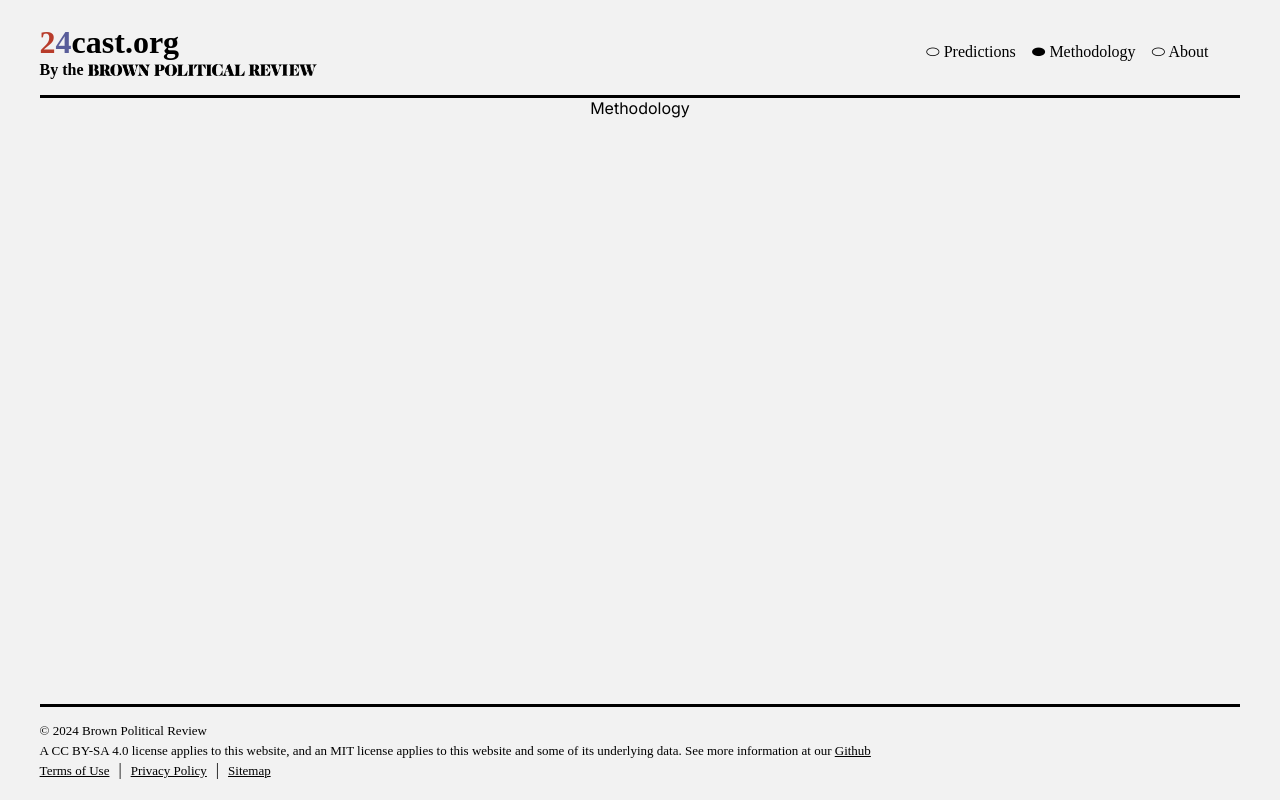
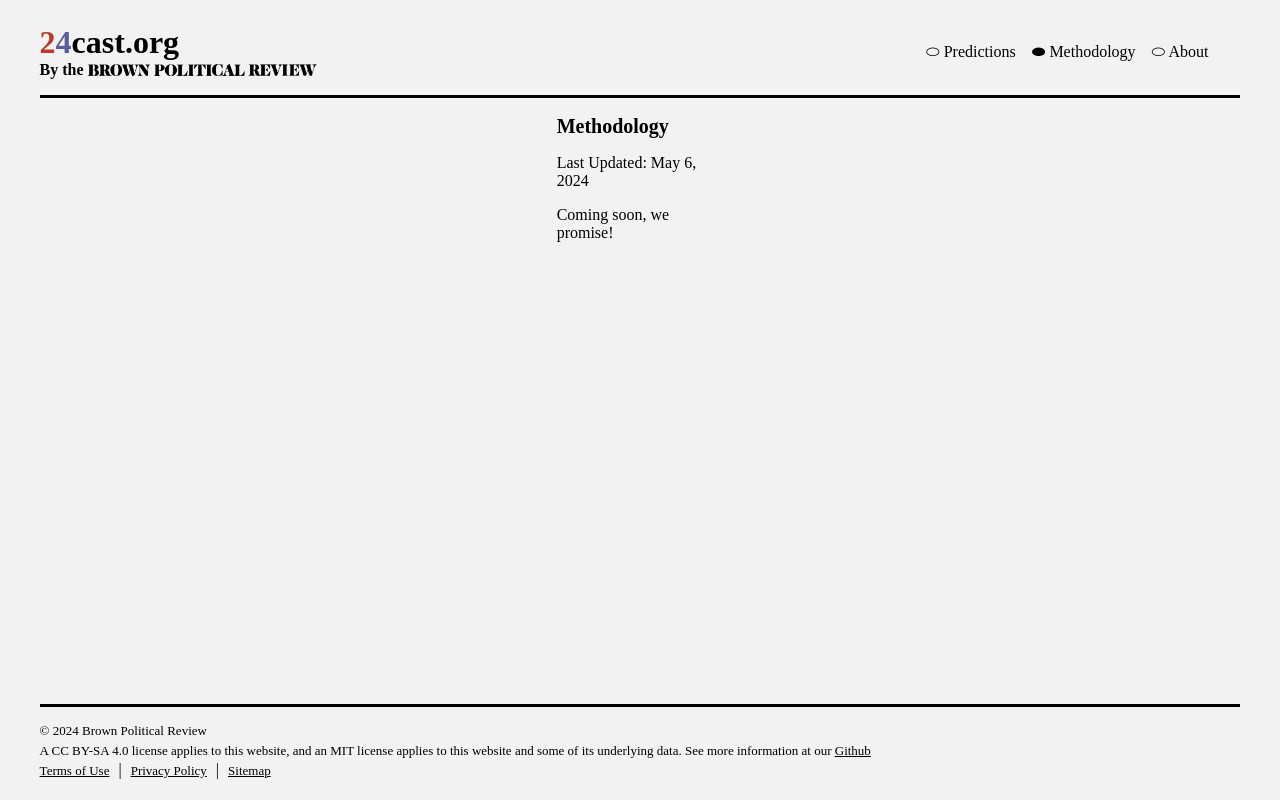
Before and after one commit to BPR-Data-Team/ElectionModel2024-site, a Next.js app: page /methodology in a window 1280 px wide. Built offline with nearby package versions, Linux system fonts and the light colour scheme; a web font is replaced by a local one.

Commit message:
peripheral styling

```diff
--- a/src/app/about/page.module.css
+++ b/src/app/about/page.module.css
@@ -1,9 +1,17 @@
 .main {
-    margin-top: 1rem;
-    display: flex;
-    flex-direction: column;
-    gap: 1rem;
-  }
+  margin-top: 1rem;
+  text-align: left;
+}
+
+.overall {
+  width: 95%;
+  margin-inline: auto;
+}
+
+.header {
+  text-align: center;
+}
+
 
   @media (max-width: 450px) {
     .mapAndSims {
--- a/src/app/methodology/page.module.css
+++ b/src/app/methodology/page.module.css
@@ -0,0 +1,19 @@
+.main {
+    margin-top: 1rem;
+    text-align: left;
+  }
+
+.overall {
+  width: 95%;
+  margin-inline: auto;
+}
+
+  /* center text */
+  .center {
+    text-align: center;
+    /* font-size: 1.5rem; */
+    margin-top: 1rem;
+    display: flex;
+    flex-direction: column;
+    /* gap: 1rem; */
+  }
--- a/src/app/methodology/page.tsx
+++ b/src/app/methodology/page.tsx
@@ -5,6 +5,20 @@ export const metadata: Metadata = {
   title: "Methodology | 24cast.org",
 };
 
-export default function Methodology(): JSX.Element {
-  return <main className={styles.main}>Methodology</main>;
-}
+const Methodology: React.FC = () => {
+  return (
+      <div className={styles.overall}>
+        <div className={styles.main}>
+              <h2>Methodology</h2>
+              <p>Last Updated: May 6, 2024</p>
+          </div>
+          <div className={styles.main}>
+              <p>Coming soon, we promise!</p>
+          </div>
+      </div>
+
+  );
+};
+
+
+export default Methodology;
--- a/src/app/privacy/page.module.css
+++ b/src/app/privacy/page.module.css
@@ -1,20 +1,11 @@
 .main {
   margin-top: 1rem;
-    flex-direction: column;
   text-align: left;
 }
 
-  .mapAndSims {
-    display: flex;
-    gap: 1rem;
-  }
-  @media (max-width: 450px) {
-    .mapAndSims {
-      display: flex;
-      flex-direction: column;
-      /* Adjust styles for mobile screens */
-      /* Optionally, you can add additional styles here */
-    }
+.overall {
+  width: 95%;
+  margin-inline: auto;
 }
 
 /* center text */
--- a/src/app/privacy/page.tsx
+++ b/src/app/privacy/page.tsx
@@ -7,9 +7,11 @@ export const metadata: Metadata = {
 
 const PrivacyPage: React.FC = () => {
     return (
+        <div className={styles.overall}>
             <div className={styles.main}>
                 <h2>Privacy Policy</h2>
                 <p>Last Updated: May 2, 2024</p>
+            </div>
             <div className={styles.main}>
                 <p>This privacy notice for 24cast by the Brown Political Review (&quot;we,&quot; &quot;us,&quot; or &quot;our&quot;), describes how and why we might collect, store, use, and/or share (&quot;process&quot;) your information when you use our services (&quot;Services&quot;).</p>
                 <p>In order to provide, improve, and administer our Services, some information&mdash;such as your Internet Protocol (IP) address and/or browser and device characteristics&mdash;is collected automatically when you visit this Site.</p>
--- a/src/app/tos/page.module.css
+++ b/src/app/tos/page.module.css
@@ -1,21 +1,12 @@
 .main {
     margin-top: 1rem;
-    flex-direction: column;
     text-align: left;
   }
 
-  .mapAndSims {
-    display: flex;
-    gap: 1rem;
-  }
-  @media (max-width: 450px) {
-    .mapAndSims {
-      display: flex;
-      flex-direction: column;
-      /* Adjust styles for mobile screens */
-      /* Optionally, you can add additional styles here */
-    }
-  }
+.overall {
+  width: 95%;
+  margin-inline: auto;
+}
 
   /* center text */
   .center {
```
Also changed, not shown: src/app/about/page.tsx (+16 -3 lines), src/app/tos/page.tsx (+5 -3 lines). Lines whose indentation alone changed are shown as unchanged.
